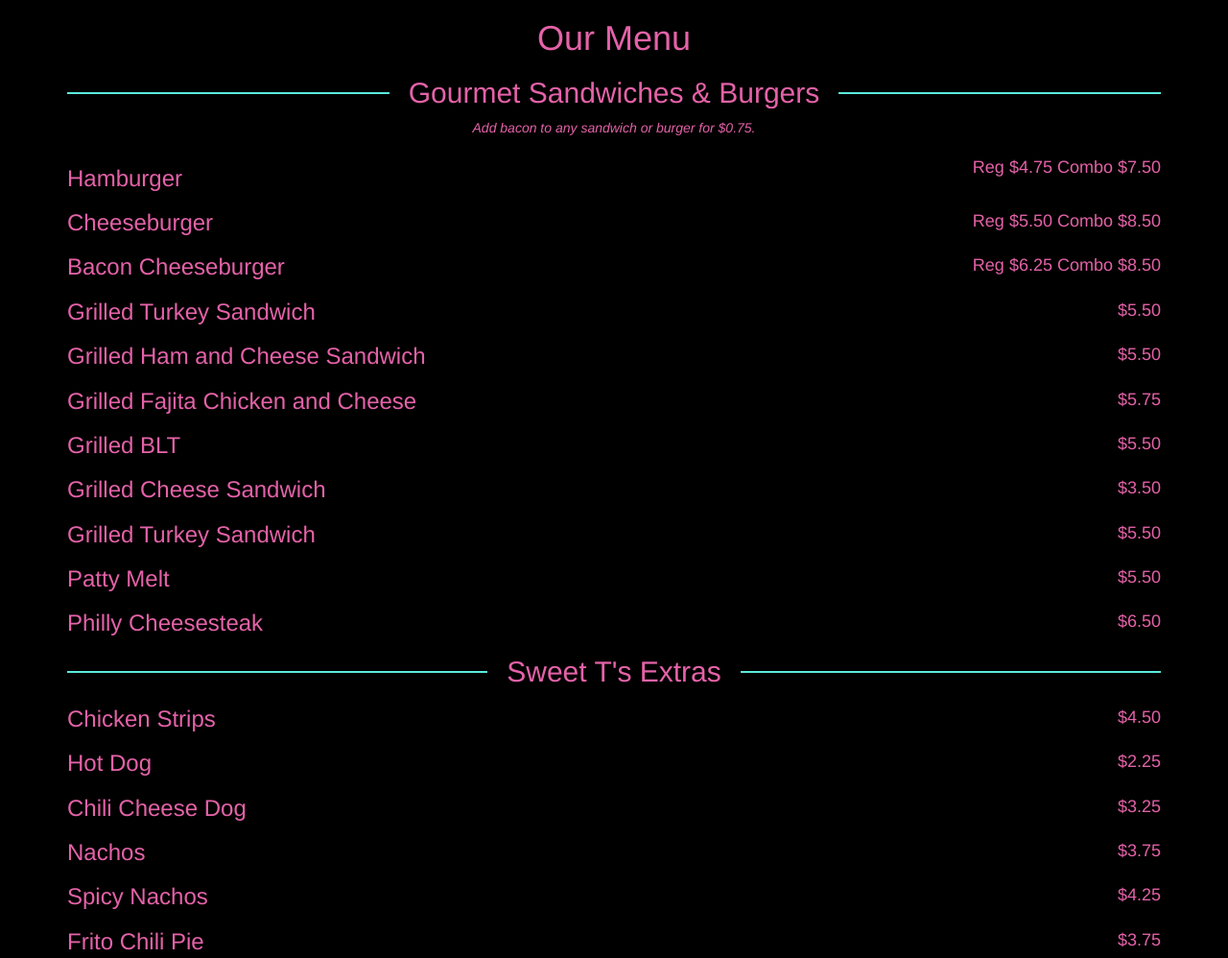
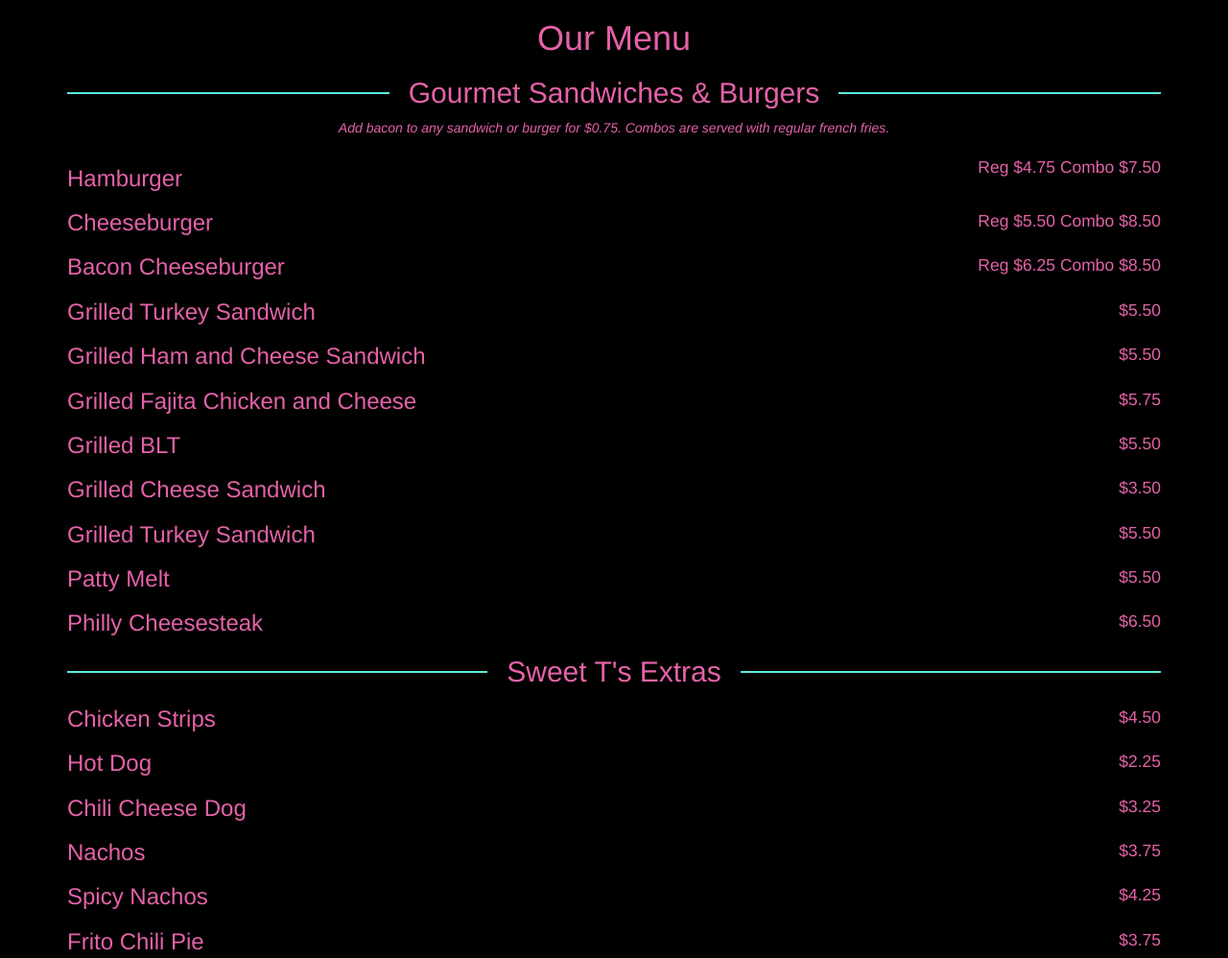
Before and after one commit to ryan96db/SweetTs, a PHP site: page /menu.html in a window 1280 px wide. Shown: the part 252-1250 px from the top of the page at 96% size. Run offline with PHP 8.4, Linux system fonts and the light colour scheme; some libraries are stand-ins or nearby versions.

Commit message:
Change color of dropdown menu content

```diff
--- a/css/styles.css
+++ b/css/styles.css
@@ -199,7 +199,7 @@
 	float: right;
 	margin-top: 12px;
 	clear: right;
-	font-size: 18px;
+	font-size: 17.5px;
 }
 
 
@@ -242,7 +242,7 @@
 .dropdown-content {
   display: none;
   position: fixed;
-  background-color: #EDCC97;
+  background-color: #FFFF00;
   min-width: 50px;
   box-shadow: 0px 8px 16px 0px rgba(0,0,0,0.2);
   z-index: 1;
--- a/menu.html
+++ b/menu.html
@@ -107,7 +107,7 @@
 
 
       <h2 class="decorated" id="Gourmet Sandwiches & Burgers"><span>Gourmet Sandwiches & Burgers</span></h2> <!-- Appetizers -->
-       <p id="menu-details">Add bacon to any sandwich or burger for $0.75. </p>
+       <p id="menu-details">Add bacon to any sandwich or burger for $0.75. Combos are served with regular french fries.</p>
 
     <!-- Beginning of menu content -->
         <section class="row">
```
